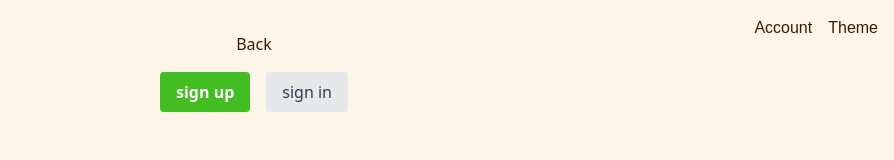
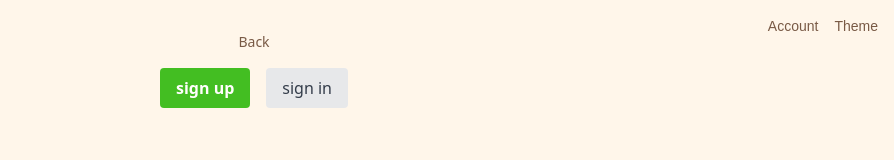
Before and after one commit to stefanWebDev/ui-playground, a Next.js app: page /auth in a window 1280 px wide. Shown: the top 160 px of the page, without its empty margins (386-1280 px from the left). Built offline with nearby package versions, Linux system fonts and the light colour scheme; no server answers; the database is empty.

Commit message:
add const

```diff
--- /dev/null
+++ b/src/const/const.ts
@@ -0,0 +1,2 @@
+export const navLinkClasses =
+  "text-sm opacity-70 hover:opacity-100 transition-opacity duration-200 hover:text-[var(--accent-color)]";
```
